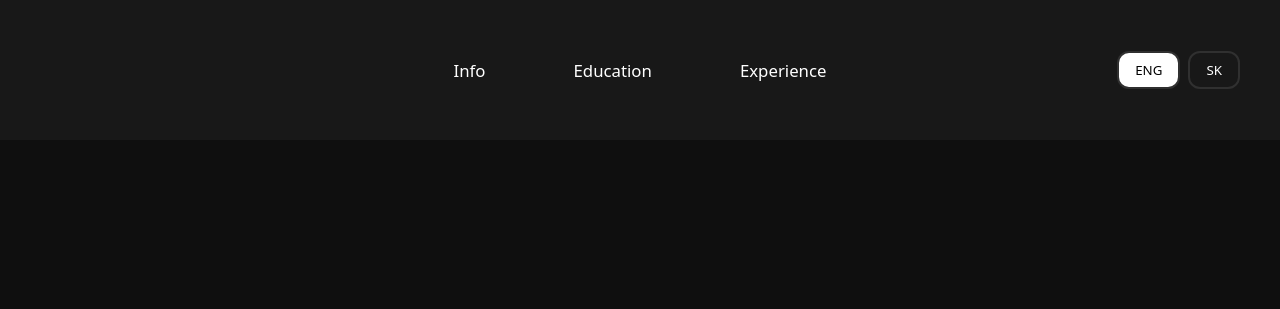
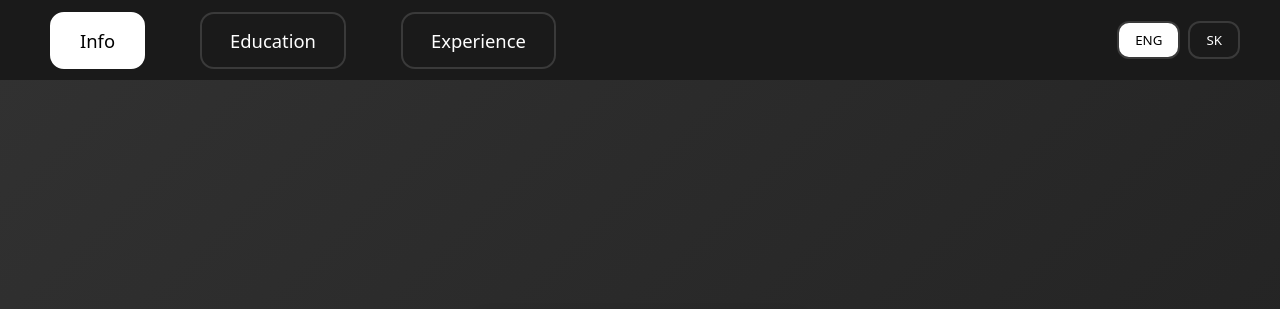
Before and after one commit to SamQxd/Personal-website, a plain HTML site: page index.html in a window 1280 px wide. Shown: the top 309 px of the page. Drawn offline with Linux system fonts and the light colour scheme.

Commit message:
Add files via upload

```diff
--- a/style.css
+++ b/style.css
@@ -6,66 +6,90 @@
   font-family: system-ui, sans-serif;
 }
 
-body {
-  background: #0f0f0f;
+/* --- Pozadie: SVETLEJŠÍ Animated Gradient (spomalene) --- */
+html, body {
+  background: linear-gradient(-45deg, #141414, #1f1f1f, #333333, #1a1a1a);
+  background-size: 350% 350%;
+  animation: gradientMove 20s ease-in-out infinite;
   color: #ffffff;
   min-height: 100vh;
+  overflow-x: hidden !important;
+  position: relative;
+  z-index: 1;
 }
 
-/* --- TOP SECTION (vertikálne aj horizontálne centrovanie) --- */
+/* animácia gradientu */
+@keyframes gradientMove {
+  0% { background-position: 0% 50%; }
+  50% { background-position: 100% 50%; }
+  100% { background-position: 0% 50%; }
+}
+
+/* --- TOP SECTION (navbar + ENG/SK) --- */
 .top-section {
   width: 100%;
-  background: #181818;
-  min-height: 140px;
+  background: rgba(26, 26, 26, 0.95);
+  backdrop-filter: blur(6px);
+  min-height: 80px;
   display: flex;
-  justify-content: center;    /* vertikálne centrovanie obsahu */
-  align-items: center;        /* horizontálne centrovanie obsahu */
-  padding: 20px 0;
-  position: relative;
+  justify-content: space-between;
+  align-items: center;
+  padding: 0 40px;
+  position: relative;  /* stačí, z-index už netreba */
+  z-index: 2;
 }
 
-/* --- NAVBAR (v strede) --- */
+/* --- NAVBAR --- */
 .top-nav {
   display: none;
-  gap: 40px;
+  gap: 35px;
+  align-items: center;
 }
 .top-nav.active {
   display: flex;
 }
+
 .tab-button {
-  background: transparent;
-  border: none;
-  padding: 12px 24px;
+  background: #1a1a1a;
+  border: 2px solid #3a3a3a;
+  padding: 14px 28px;
+  margin: 0 10px;
   color: #ffffff;
-  font-size: 1.05rem;
+  font-size: 1.15rem;
   cursor: pointer;
+  border-radius: 14px;
+  transition: background 0.25s ease, color 0.25s ease;
 }
-.tab-button.active,
+.tab-button.active {
+  background: #ffffff;
+  color: #000;
+  border-color: #ffffff;
+}
 .tab-button:hover {
-  background: none !important;
-  color: #ffffff !important;
+  background: #ffffff;
+  color: #000;
 }
 
-/* --- ENG/SK – desktop = vpravo hore, ale vertikálne vycentrované --- */
+/* --- ENG/SK --- */
 .lang-switch {
-  position: absolute;
-  right: 40px;
-  top: 50%;
-  transform: translateY(-50%);  /* vertikálne centrovanie */
   display: flex;
   gap: 8px;
-  z-index: 100;
+  align-items: center;
 }
+
 .lang-btn {
-  background: transparent;
-  border: 2px solid #303030;
+  background: #1a1a1a;
+  border: 2px solid #3a3a3a;
   color: #ffffff;
   padding: 8px 16px;
   border-radius: 12px;
   cursor: pointer;
-  transition: 0.25s ease;
+  transition: background 0.25s ease, color 0.25s ease;
 }
-.lang-btn.active,
+.lang-btn.active {
+  background: #ffffff;
+  color: #000;
+}
 .lang-btn:hover {
   background: #ffffff;
   color: #000;
@@ -80,6 +104,7 @@ body {
   padding: 60px 20px;
   min-height: calc(100vh - 200px);
 }
+
 .info-block {
   background: #212121;
   padding: 25px;
@@ -88,12 +113,13 @@ body {
   text-align: center;
   margin: auto;
   box-shadow: 0 4px 12px rgba(0,0,0,0.35);
-  transition: transform 0.3s ease, box-shadow 0.3s ease;
+  transition: box-shadow 0.3s ease;
 }
 .info-block:hover {
-  transform: scale(1.02);
-  box-shadow: 0 8px 24px rgba(0,0,0,0.6);
+  box-shadow: 0 8px 22px rgba(0,0,0,0.5);
 }
+
+/* --- SKRYTIE OBSahu --- */
 .lang-content { display: none; }
 .lang-content.active { display: block; }
 .tab-content { display: none; }
@@ -101,27 +127,26 @@ body {
 .name { font-size: 2rem; }
 .subtitle { font-size: 1rem; color: #aaaaaa; }
 
-/* --- MOBIL (ENG/SK sa presunie pod navbar) --- */
+/* --- MOBIL --- */
 @media (max-width: 650px) {
   .top-section {
     flex-direction: column;
     gap: 10px;
     min-height: 200px;
+    padding: 20px;
   }
 
-  /* Navbar – TEREZ TABY PÔJDU POD SEBA */
   .top-nav {
-    flex-direction: column;      /* !!! toto pridávame */
+    flex-direction: column;
     align-items: center;
-    gap: 6px;
+    gap: 8px;
   }
 
   .lang-switch {
     position: static;
-    transform: none;
     justify-content: center;
+    margin-top: 10px;
     width: 100%;
-    margin-top: 5px;
   }
 
   .content-wrapper {
```
